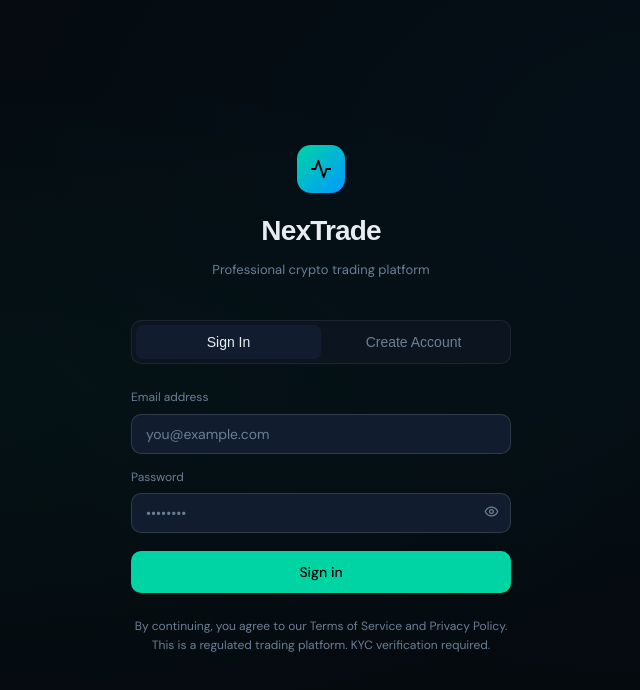
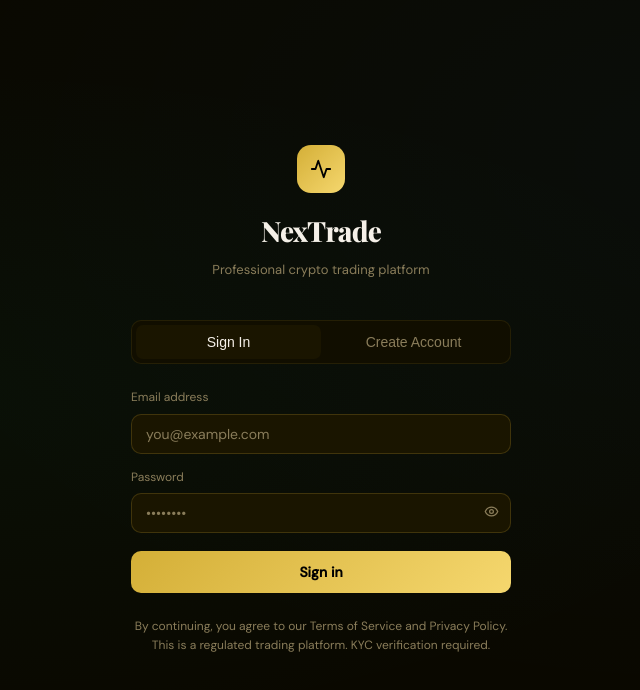
Before and after one commit to DavidSkibaxxx/nextrade, a React (Vite) app: page /login in a window 1280 px wide. Shown: the top 690 px of the page, without its empty margins (319-959 px from the left). Built offline with nearby package versions, Linux system fonts and the light colour scheme.

Commit message:
Update index.css

```diff
--- a/src/index.css
+++ b/src/index.css
@@ -1,18 +1,18 @@
 *, *::before, *::after { box-sizing: border-box; margin: 0; padding: 0; }
 
 :root {
-  --bg: #050a0f;
-  --bg2: #0c1420;
-  --bg3: #111d2e;
-  --border: rgba(255,255,255,0.07);
-  --border2: rgba(255,255,255,0.13);
-  --text: #e8edf2;
-  --muted: #6b7f96;
-  --accent: #00d4a4;
-  --accent2: #0099ff;
+  --bg: #0a0800;
+  --bg2: #110e00;
+  --bg3: #1a1500;
+  --border: rgba(212,175,55,0.1);
+  --border2: rgba(212,175,55,0.2);
+  --text: #f5f0e8;
+  --muted: #8a7d5a;
+  --accent: #d4af37;
+  --accent2: #f5d76e;
   --up: #00c896;
   --down: #ff4757;
-  --font-display: 'Syne', sans-serif;
+  --font-display: 'Playfair Display', serif;
   --font-body: 'DM Sans', sans-serif;
   --font-mono: 'DM Mono', monospace;
   --radius: 10px;
@@ -30,12 +30,10 @@ body {
   -webkit-font-smoothing: antialiased;
 }
 
-/* Scrollbar */
 ::-webkit-scrollbar { width: 4px; }
 ::-webkit-scrollbar-track { background: transparent; }
 ::-webkit-scrollbar-thumb { background: var(--border2); border-radius: 2px; }
 
-/* Inputs */
 input, select, textarea {
   font-family: var(--font-body);
   font-size: 14px;
@@ -48,12 +46,9 @@ input, select, textarea {
   outline: none;
   transition: border-color 0.2s;
 }
-input:focus, select:focus, textarea:focus {
-  border-color: var(--accent);
-}
+input:focus, select:focus, textarea:focus { border-color: var(--accent); }
 input::placeholder { color: var(--muted); }
 
-/* Buttons */
 .btn {
   font-family: var(--font-body);
   font-size: 14px;
@@ -67,16 +62,9 @@ input::placeholder { color: var(--muted); }
   align-items: center;
   gap: 6px;
 }
-.btn-primary {
-  background: var(--accent);
-  color: #000;
-}
-.btn-primary:hover { opacity: 0.88; transform: translateY(-1px); }
-.btn-secondary {
-  background: var(--bg3);
-  color: var(--text);
-  border: 1px solid var(--border2);
-}
+.btn-primary { background: linear-gradient(135deg, #d4af37, #f5d76e); color: #000; font-weight: 600; }
+.btn-primary:hover { opacity: 0.88; transform: translateY(-1px); box-shadow: 0 4px 20px rgba(212,175,55,0.3); }
+.btn-secondary { background: var(--bg3); color: var(--text); border: 1px solid var(--border2); }
 .btn-secondary:hover { border-color: var(--accent); }
 .btn-buy { background: var(--up); color: #000; }
 .btn-buy:hover { opacity: 0.88; }
@@ -87,7 +75,6 @@ input::placeholder { color: var(--muted); }
 .btn:disabled { opacity: 0.4; cursor: not-allowed; transform: none; }
 .btn-sm { padding: 6px 12px; font-size: 12px; }
 
-/* Cards */
 .card {
   background: var(--bg2);
   border: 1px solid var(--border);
@@ -95,34 +82,32 @@ input::placeholder { color: var(--muted); }
   padding: 20px;
 }
 
-/* Badge */
-.badge {
-  font-size: 11px;
-  font-weight: 500;
-  padding: 3px 8px;
-  border-radius: 20px;
-  font-family: var(--font-mono);
-}
+.badge { font-size: 11px; font-weight: 500; padding: 3px 8px; border-radius: 20px; font-family: var(--font-mono); }
 .badge-pending { background: rgba(255,165,0,0.15); color: #ffaa00; }
 .badge-confirmed { background: rgba(0,200,150,0.15); color: var(--up); }
 .badge-rejected { background: rgba(255,71,87,0.15); color: var(--down); }
 .badge-buy { background: rgba(0,200,150,0.15); color: var(--up); }
 .badge-sell { background: rgba(255,71,87,0.15); color: var(--down); }
 
-/* Utility */
 .up { color: var(--up); }
 .down { color: var(--down); }
 .muted { color: var(--muted); }
 .mono { font-family: var(--font-mono); }
 
-@keyframes fadeIn {
-  from { opacity: 0; transform: translateY(8px); }
-  to { opacity: 1; transform: translateY(0); }
-}
+@keyframes fadeIn { from { opacity: 0; transform: translateY(8px); } to { opacity: 1; transform: translateY(0); } }
 .fade-in { animation: fadeIn 0.3s ease forwards; }
 
-@keyframes pulse {
-  0%, 100% { opacity: 1; }
-  50% { opacity: 0.4; }
+@keyframes pulse { 0%, 100% { opacity: 1; } 50% { opacity: 0.4; } }
+.pulse { animation: pulse 1.5s ease-in-out infinite; }
+
+@keyframes shimmer {
+  0% { background-position: -200% center; }
+  100% { background-position: 200% center; }
 }
-.pulse { animation: pulse 1.5s ease-in-out infinite; }
+.gold-shimmer {
+  background: linear-gradient(90deg, #d4af37, #f5d76e, #d4af37);
+  background-size: 200% auto;
+  -webkit-background-clip: text;
+  -webkit-text-fill-color: transparent;
+  animation: shimmer 3s linear infinite;
+}
```
